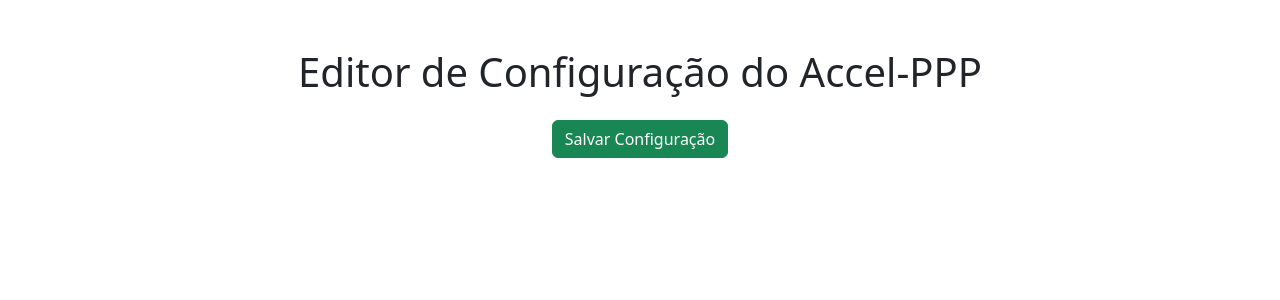
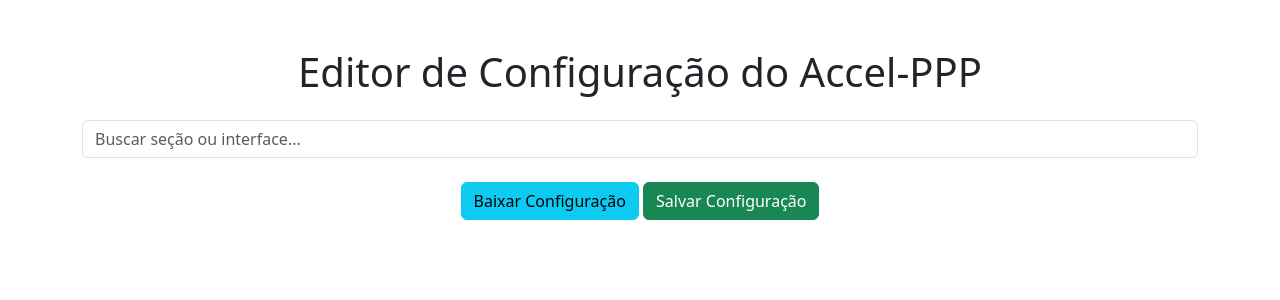
Before and after one commit to steinhorstbr/accel-ppp-config, a Flask app: page /config in a window 1280 px wide. Shown: the top 300 px of the page. Run offline with Flask 3, Linux system fonts and the light colour scheme; the visitor is signed in with stand-in values (Sample User, id 1); data that the repository does not hold is empty.

Commit message:
Update index.html

```diff
--- a/app/templates/index.html
+++ b/app/templates/index.html
@@ -4,27 +4,27 @@
     <meta charset="UTF-8">
     <meta name="viewport" content="width=device-width, initial-scale=1.0">
     <title>Accel-PPP Configuration</title>
-    <!-- Bootstrap CSS -->
     <link href="https://cdn.jsdelivr.net/npm/bootstrap@5.3.0-alpha1/dist/css/bootstrap.min.css" rel="stylesheet">
-    <!-- Bootstrap Icons -->
     <link href="https://cdnjs.cloudflare.com/ajax/libs/bootstrap-icons/1.10.5/font/bootstrap-icons.min.css" rel="stylesheet">
-    <!-- jQuery -->
     <script src="https://code.jquery.com/jquery-3.6.0.min.js"></script>
 </head>
 <body>
     <div class="container mt-5">
         <h1 class="text-center mb-4">Editor de Configuração do Accel-PPP</h1>
 
+        <!-- Barra de busca -->
+        <input type="text" id="search-bar" class="form-control mb-3" placeholder="Buscar seção ou interface..." oninput="filterSections()">
+
         <!-- Área de Configuração -->
         <div id="sections" class="mb-4"></div>
 
-        <!-- Botão para salvar -->
+        <!-- Botões -->
         <div class="text-center">
+            <button class="btn btn-info" onclick="downloadConfig()">Baixar Configuração</button>
             <button class="btn btn-success" onclick="saveConfig()">Salvar Configuração</button>
         </div>
     </div>
 
-    <!-- Script principal -->
     <script src="/static/js/scripts.js"></script>
 </body>
 </html>
```
